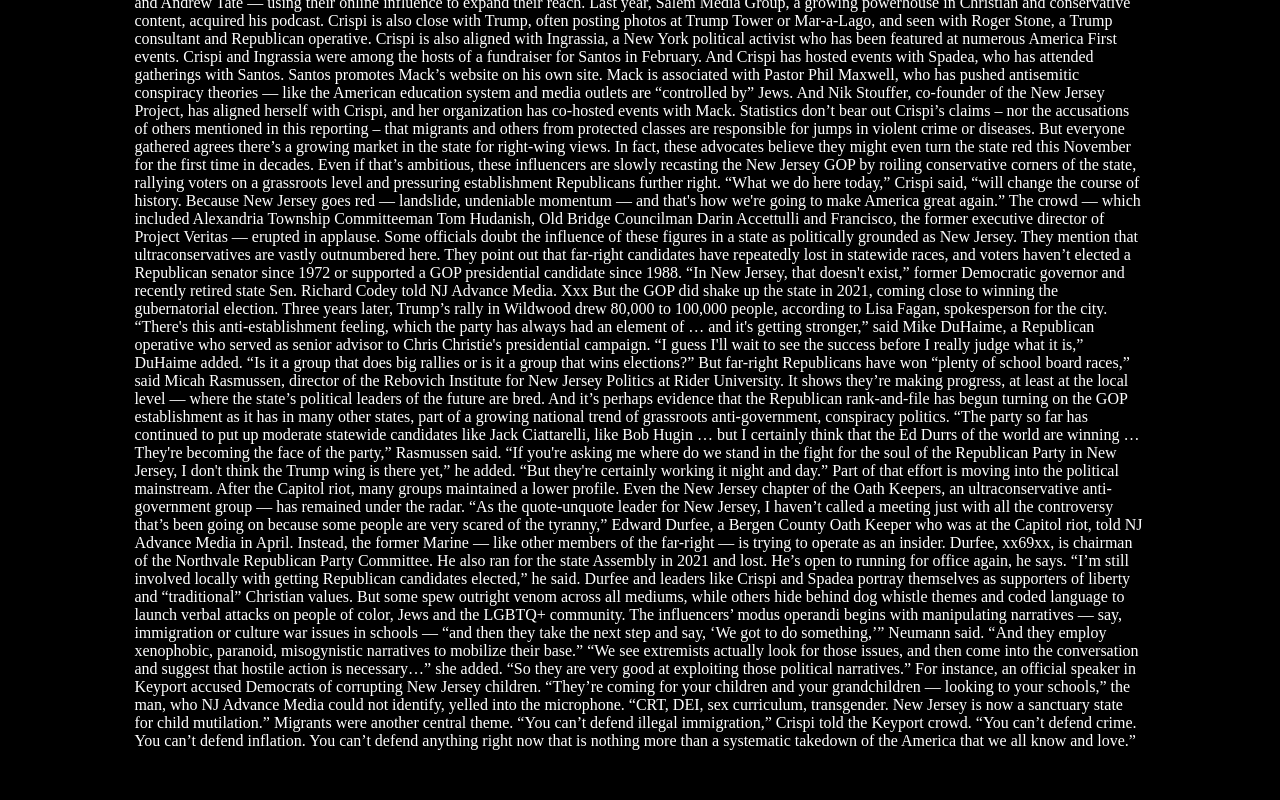
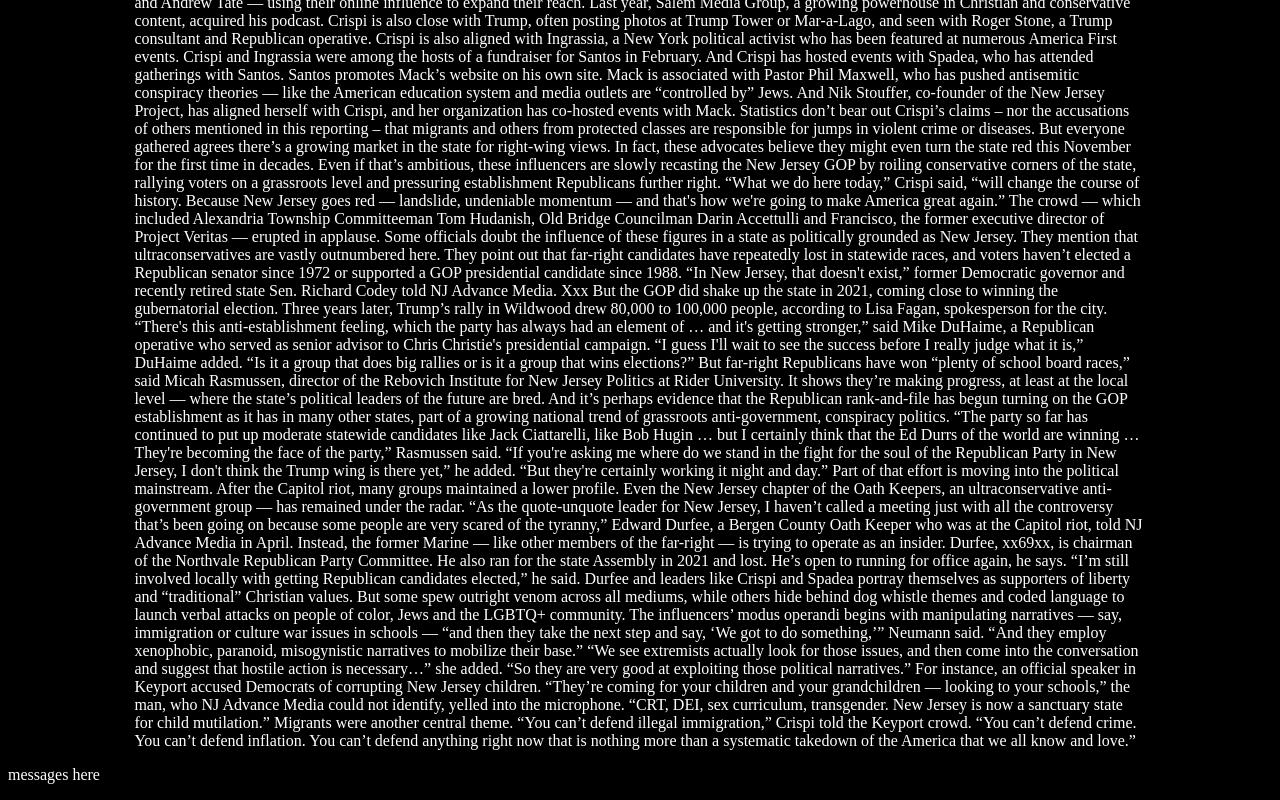
Before and after one commit to cwroberts401/project-extreme, a SvelteKit app: page / in a window 1280 px wide. Shown: the part 1785-2585 px from the top of the page. Before the commit the page ends 2551 px from the top, so only its background shows below. Built offline with nearby package versions, Linux system fonts and the light colour scheme.

Commit message:
add section

```diff
--- /dev/null
+++ b/src/components/messages.svelte
@@ -0,0 +1,13 @@
+<script>
+
+</script>
+
+<div>
+    <p>messages here</p>
+</div>
+
+<style>
+    div{
+        color: white;
+    }
+</style>
--- a/src/routes/+page.svelte
+++ b/src/routes/+page.svelte
@@ -3,9 +3,11 @@
     import Byline from "../components/byline.svelte";
     import Section1 from "../components/section1.svelte";
     import Section2 from "../components/section2.svelte";
+    import Messages from "../components/messages.svelte";
 </script>
 
 <Title/>
 <Byline/>
 <Section1/>
 <Section2/>
+<Messages/>
```
